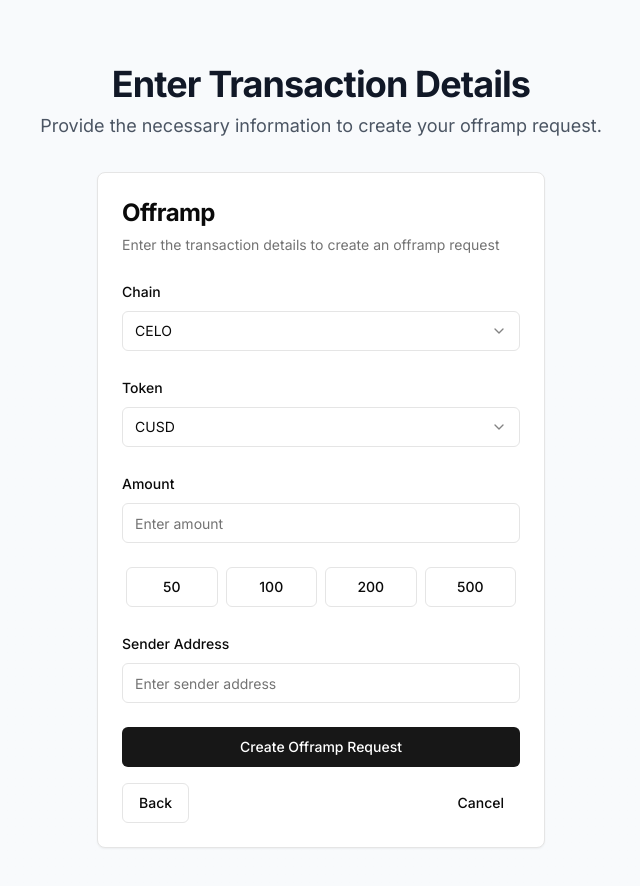
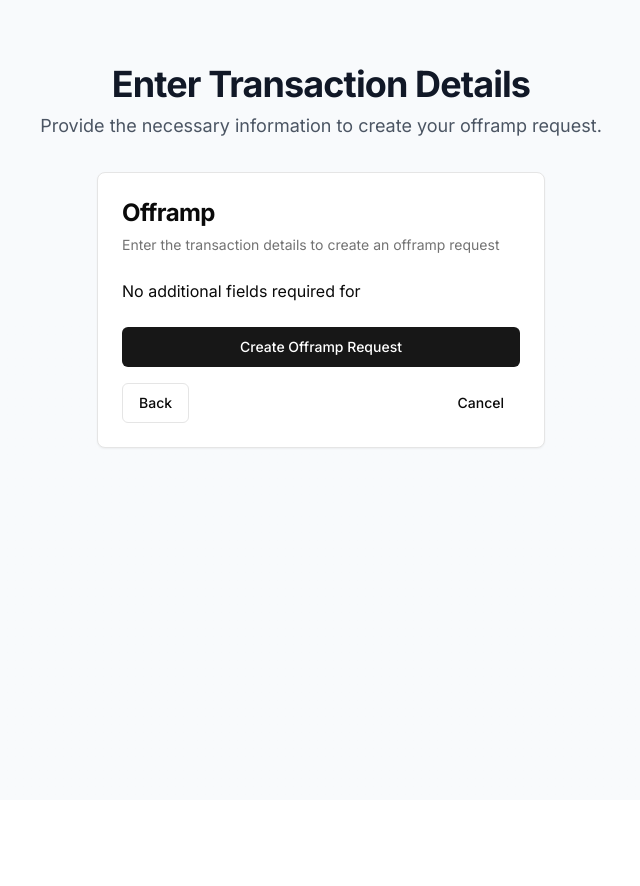
Before and after one commit to rahataid/rahat-offramp, a Next.js app: page /offramp/details in a window 1280 px wide. Shown: the top 886 px of the page, without its empty margins (319-959 px from the left). After the commit the page ends 800 px from the top, so only its background shows below. Built offline with nearby package versions, Linux system fonts and the light colour scheme.

Commit message:
feat: enhance offramp flow with provider name and UUID, and integrate Kotani Pay form

```diff
--- a/app/offramp/details/page.tsx
+++ b/app/offramp/details/page.tsx
@@ -9,6 +9,7 @@ import type { TransactionDetails } from "@/types/offramp";
 export default function DetailsPage() {
   const searchParams = useSearchParams();
   const providerUuid = searchParams.get("provider");
+  const providerName = searchParams.get("providerName");
   const createOfframpRequest = useCreateOfframpRequest();
   const router = useRouter();
 
@@ -36,6 +37,7 @@ export default function DetailsPage() {
         onBack={() => window.history.back()}
         onCancel={() => router.push("/offramp")}
         provider={{ uuid: providerUuid || "" }}
+        providerName={providerName || ""}
       />
     </OfframpStep>
   );
--- a/app/offramp/page.tsx
+++ b/app/offramp/page.tsx
@@ -38,7 +38,9 @@ export default function OfframpPage() {
             description={service.description}
             selected={false}
             onSelect={(uuid) => {
-              router.push(`/offramp/details?provider=${uuid}`);
+              router.push(
+                `/offramp/details?provider=${uuid}&providerName=${service.name}`
+              );
               // window.location.href = `/offramp/details?provider=${uuid}`;
             }}
           />
--- a/components/kotani-pay-form.tsx
+++ b/components/kotani-pay-form.tsx
@@ -1,119 +1,104 @@
-"use client"
+import React from "react";
+import { Label } from "./ui/label";
+import {
+  Select,
+  SelectContent,
+  SelectItem,
+  SelectTrigger,
+  SelectValue,
+} from "./ui/select";
+import { Input } from "./ui/input";
+import { Button } from "./ui/button";
 
-import { useState } from "react"
-import { zodResolver } from "@hookform/resolvers/zod"
-import { useForm } from "react-hook-form"
-import { motion } from "framer-motion"
-import { QrCode, Wallet } from 'lucide-react'
-import { Input } from "@/components/ui/input"
-import { Label } from "@/components/ui/label"
-import { Button } from "@/components/ui/button"
-import { Card, CardContent, CardFooter, CardHeader, CardTitle, CardDescription } from "@/components/ui/card"
-import { PaymentFormProps, KotaniPayDetails } from "@/types/offramp"
-import { kotaniPaySchema } from "@/lib/schemas"
-import { Select, SelectContent, SelectItem, SelectTrigger, SelectValue } from "@/components/ui/select"
-
-export function KotaniPayForm({ onSubmit, onBack, onCancel, supportedCurrencies }: PaymentFormProps) {
-  const { register, handleSubmit, formState: { errors }, setValue, watch } = useForm<KotaniPayDetails>({
-    resolver: zodResolver(kotaniPaySchema),
-    defaultValues: {
-      provider: "kotanipay",
-      currency: supportedCurrencies[0] || "KES",
-    },
-  })
-
-  const amount = watch("amount")
-  const currency = watch("currency")
-
-  const onValidSubmit = (data: KotaniPayDetails) => {
-    onSubmit(data)
-  }
-
-  const presetAmounts = [50, 100, 200, 500]
-
+const KotaniPayForm = ({
+  register,
+  setValue,
+  errors,
+  presetAmounts,
+}: {
+  register: any;
+  setValue: any;
+  errors: any;
+  presetAmounts: number[];
+}) => {
   return (
-    <Card className="w-full max-w-md mx-auto">
-      <CardHeader>
-        <CardTitle className="text-2xl font-bold">KotaniPay Transaction</CardTitle>
-        <CardDescription>Enter the amount and your phone number to proceed</CardDescription>
-      </CardHeader>
-      <CardContent>
-        <form onSubmit={handleSubmit(onValidSubmit)} className="space-y-6">
-          <div className="space-y-2">
-            <div className="flex justify-between items-center">
-              <Label htmlFor="amount" className="text-lg font-medium">Amount</Label>
-              <Select value={currency} onValueChange={(value) => setValue("currency", value)}>
-                <SelectTrigger className="w-24">
-                  <SelectValue placeholder="Currency" />
+    <>
+      <div className='space-y-2'>
+        <Label htmlFor='chain'>Chain</Label>
+        <Select
+          defaultValue='CELO'
+          onValueChange={(value) => setValue("chain", value)}>
+          <SelectTrigger>
+            <SelectValue placeholder='Select chain' />
           </SelectTrigger>
           <SelectContent>
-                  {supportedCurrencies.map((curr) => (
-                    <SelectItem key={curr} value={curr}>{curr}</SelectItem>
-                  ))}
+            <SelectItem value='CELO'>CELO</SelectItem>
+            {/* Add more chains as needed */}
           </SelectContent>
         </Select>
+        {errors.chain && (
+          <p className='text-red-500 text-sm'>{errors.chain.message}</p>
+        )}
       </div>
-            <div className="relative">
+
+      <div className='space-y-2'>
+        <Label htmlFor='token'>Token</Label>
+        <Select
+          defaultValue='CUSD'
+          onValueChange={(value) => setValue("token", value)}>
+          <SelectTrigger>
+            <SelectValue placeholder='Select token' />
+          </SelectTrigger>
+          <SelectContent>
+            <SelectItem value='CUSD'>CUSD</SelectItem>
+            {/* Add more tokens as needed */}
+          </SelectContent>
+        </Select>
+        {errors.token && (
+          <p className='text-red-500 text-sm'>{errors.token.message}</p>
+        )}
+      </div>
+
+      <div className='space-y-2'>
+        <Label htmlFor='amount'>Amount</Label>
         <Input
-                id="amount"
-                type="number"
-                placeholder="Enter amount"
+          id='amount'
+          type='number'
+          step='0.01'
+          placeholder='Enter amount'
           {...register("amount", { valueAsNumber: true })}
-                className="text-4xl font-bold h-16 text-center"
         />
-              <div className="absolute inset-y-0 left-3 flex items-center pointer-events-none">
-                <span className="text-2xl text-gray-500">{currency}</span>
+        {errors.amount && (
+          <p className='text-red-500 text-sm'>{errors.amount.message}</p>
+        )}
       </div>
-            </div>
-            {errors.amount && <p className="text-red-500 text-sm">{errors.amount.message}</p>}
-          </div>
-          <div className="flex justify-between">
+
+      <div className='flex justify-between'>
         {presetAmounts.map((preset) => (
           <Button
             key={preset}
-                type="button"
-                variant="outline"
+            type='button'
+            variant='outline'
             onClick={() => setValue("amount", preset)}
-                className="flex-1 mx-1"
-              >
+            className='flex-1 mx-1'>
             {preset}
           </Button>
         ))}
       </div>
-          <div className="space-y-2">
-            <Label htmlFor="phoneNumber" className="text-lg font-medium">Phone Number</Label>
-            <div className="relative">
+
+      <div className='space-y-2'>
+        <Label htmlFor='senderAddress'>Sender Address</Label>
         <Input
-                id="phoneNumber"
-                type="tel"
-                placeholder="Enter your phone number"
-                {...register("phoneNumber")}
-                className="pl-10"
+          id='senderAddress'
+          placeholder='Enter sender address'
+          {...register("senderAddress")}
         />
-              <Wallet className="absolute left-3 top-1/2 transform -translate-y-1/2 h-5 w-5 text-gray-400" />
+        {errors.senderAddress && (
+          <p className='text-red-500 text-sm'>{errors.senderAddress.message}</p>
+        )}
       </div>
-            {errors.phoneNumber && <p className="text-red-500 text-sm">{errors.phoneNumber.message}</p>}
-          </div>
-        </form>
-      </CardContent>
-      <CardFooter className="flex flex-col space-y-4">
-        <Button
-          type="submit"
-          className="w-full bg-primary hover:bg-primary/90 text-white"
-          disabled={!amount || !currency}
-        >
-          <QrCode className="mr-2 h-5 w-5" />
-          Preview {currency} Buy
-        </Button>
-        <div className="flex justify-between w-full">
-          <Button variant="outline" onClick={onBack}>
-            Back
-          </Button>
-          <Button variant="ghost" onClick={onCancel}>
-            Cancel
-          </Button>
-        </div>
-      </CardFooter>
-    </Card>
-  )
-}
+    </>
+  );
+};
+
+export default KotaniPayForm;
--- a/components/offramp-form.tsx
+++ b/components/offramp-form.tsx
@@ -23,6 +23,7 @@ import {
   SelectValue,
 } from "@/components/ui/select";
 import { PaymentFormProps, TransactionDetails } from "@/types/offramp";
+import KotaniPayForm from "./kotani-pay-form";
 
 const offrampSchema = z.object({
   chain: z.string().min(1, "Chain is required"),
@@ -37,6 +38,7 @@ export function OfframpForm({
   onBack,
   onCancel,
   provider,
+  providerName,
 }: PaymentFormProps) {
   const {
     register,
@@ -64,6 +66,28 @@ export function OfframpForm({
 
   const presetAmounts = [50, 100, 200, 500];
 
+  const renderForm = () => {
+    switch (providerName) {
+      case "Kotani Pay":
+        return (
+          <KotaniPayForm
+            setValue={setValue}
+            register={register}
+            errors={errors}
+            presetAmounts={presetAmounts}
+            key={provider.uuid}
+          />
+        );
+
+      default:
+        return (
+          <div className='space-y-2'>
+            No additional fields required for {providerName}
+          </div>
+        );
+    }
+  };
+
   return (
     <Card className='w-full max-w-md mx-auto'>
       <CardHeader>
@@ -76,82 +100,7 @@ export function OfframpForm({
       </CardHeader>
       <CardContent>
         <form onSubmit={handleSubmit(onValidSubmit)} className='space-y-6'>
-          <div className='space-y-2'>
-            <Label htmlFor='chain'>Chain</Label>
-            <Select
-              defaultValue='CELO'
-              onValueChange={(value) => setValue("chain", value)}>
-              <SelectTrigger>
-                <SelectValue placeholder='Select chain' />
-              </SelectTrigger>
-              <SelectContent>
-                <SelectItem value='CELO'>CELO</SelectItem>
-                {/* Add more chains as needed */}
-              </SelectContent>
-            </Select>
-            {errors.chain && (
-              <p className='text-red-500 text-sm'>{errors.chain.message}</p>
-            )}
-          </div>
-
-          <div className='space-y-2'>
-            <Label htmlFor='token'>Token</Label>
-            <Select
-              defaultValue='CUSD'
-              onValueChange={(value) => setValue("token", value)}>
-              <SelectTrigger>
-                <SelectValue placeholder='Select token' />
-              </SelectTrigger>
-              <SelectContent>
-                <SelectItem value='CUSD'>CUSD</SelectItem>
-                {/* Add more tokens as needed */}
-              </SelectContent>
-            </Select>
-            {errors.token && (
-              <p className='text-red-500 text-sm'>{errors.token.message}</p>
-            )}
-          </div>
-
-          <div className='space-y-2'>
-            <Label htmlFor='amount'>Amount</Label>
-            <Input
-              id='amount'
-              type='number'
-              step='0.01'
-              placeholder='Enter amount'
-              {...register("amount", { valueAsNumber: true })}
-            />
-            {errors.amount && (
-              <p className='text-red-500 text-sm'>{errors.amount.message}</p>
-            )}
-          </div>
-
-          <div className='flex justify-between'>
-            {presetAmounts.map((preset) => (
-              <Button
-                key={preset}
-                type='button'
-                variant='outline'
-                onClick={() => setValue("amount", preset)}
-                className='flex-1 mx-1'>
-                {preset}
-              </Button>
-            ))}
-          </div>
-
-          <div className='space-y-2'>
-            <Label htmlFor='senderAddress'>Sender Address</Label>
-            <Input
-              id='senderAddress'
-              placeholder='Enter sender address'
-              {...register("senderAddress")}
-            />
-            {errors.senderAddress && (
-              <p className='text-red-500 text-sm'>
-                {errors.senderAddress.message}
-              </p>
-            )}
-          </div>
+          {renderForm()}
         </form>
       </CardContent>
       <CardFooter className='flex flex-col space-y-4'>
--- a/types/offramp.ts
+++ b/types/offramp.ts
@@ -33,6 +33,8 @@ export interface PaymentFormProps {
   onBack: () => void;
   onCancel: () => void;
   provider: ServiceProvider;
+  providerName: string;
+  providerUuid: string;
 }
 
 export interface QRDisplayProps {
```
Also changed, not shown: app/offramp/confirm/page.tsx (+28 -1 lines). Lines whose indentation alone changed are shown as unchanged.
